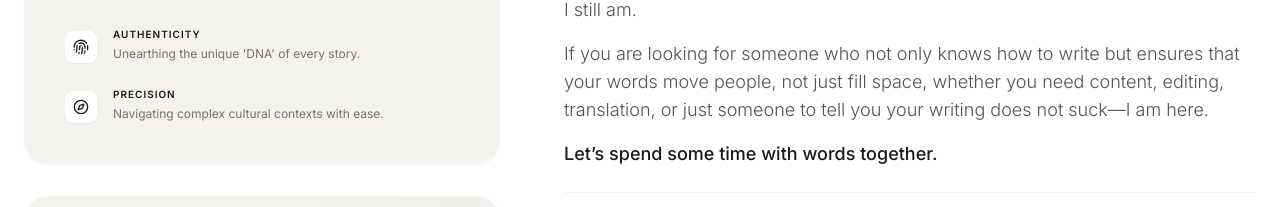
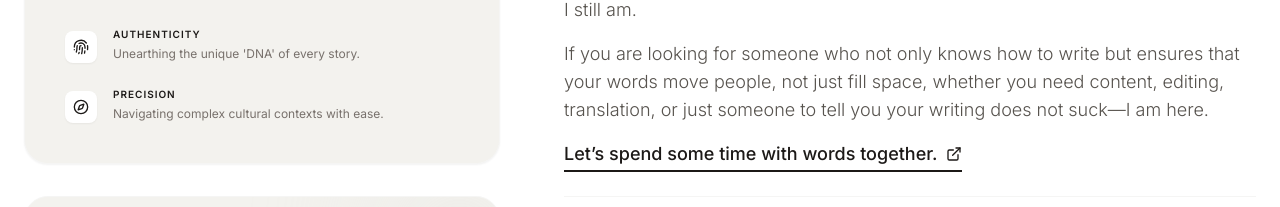
Before and after one commit to sonakhirumi/sonakhi-portfolio, a React (Vite) app: page / in a window 1280 px wide. Shown: the part 1355-1562 px from the top of the page. Built offline with nearby package versions, Linux system fonts and the light colour scheme; no server answers; a web font is replaced by a local one.

Commit message:
feat: hyperlink Topmate CTA in About section

```diff
--- a/components/About.tsx
+++ b/components/About.tsx
@@ -1,6 +1,6 @@
 
 import React from 'react';
-import { Languages, PenTool, Fingerprint, Compass } from 'lucide-react';
+import { Languages, PenTool, Fingerprint, Compass, ExternalLink } from 'lucide-react';
 
 const About: React.FC = () => {
   const startYear = 2021;
@@ -97,9 +97,17 @@ const About: React.FC = () => {
             <p>
               If you are looking for someone who not only knows how to write but ensures that your words move people, not just fill space, whether you need content, editing, translation, or just someone to tell you your writing does not suck—I am here.
             </p>
-            <p className="font-medium text-stone-900">
-              Let’s spend some time with words together.
-            </p>
+            <div className="font-medium text-stone-900 mt-2">
+              <a
+                href="https://topmate.io/sonakhirumi"
+                target="_blank"
+                rel="noopener noreferrer"
+                className="relative z-20 inline-flex items-center gap-2 border-b-2 border-stone-900 text-stone-900 hover:text-stone-600 hover:border-stone-600 pb-0.5 cursor-pointer"
+              >
+                Let’s spend some time with words together.
+                <ExternalLink className="w-4 h-4" />
+              </a>
+            </div>
           </div>
 
           <div className="grid sm:grid-cols-2 gap-6 pt-4 border-t border-stone-100 !mt-6">
```
